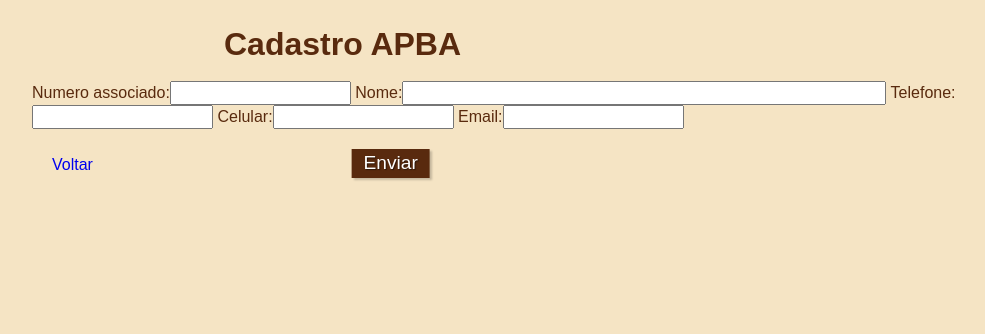
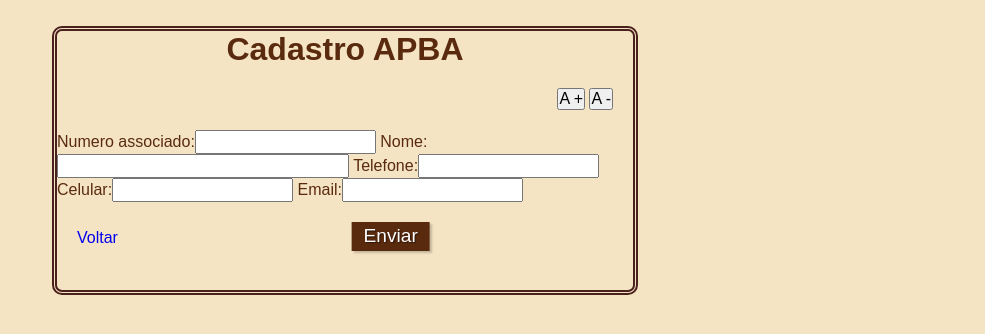
Before and after one commit to ProjInteg/blog_v2_belasartes, a Django app: page /modelform in a window 1280 px wide. Shown: the top 334 px of the page, without its empty margins (288-1273 px from the left). Run offline with Django 3.2, Linux system fonts and the light colour scheme; some libraries are stand-ins or nearby versions.

Commit message:
Acessibilidade
Adicionado acessibilidade, aumento e diminuição de fonte.

```diff
--- a/blog/static/css/form_estilo.css
+++ b/blog/static/css/form_estilo.css
@@ -8,7 +8,7 @@
 #titulo {
     font-family: sans-serif;
     color: #592A0E;
-    margin-left: 20%;
+    text-align: center;
 }
 
 p {
@@ -27,6 +27,23 @@ body{
     margin-top: 2%;
     justify-content: center;
 
+}
+
+.borda {
+    height: 90%;
+    width: 60%;
+    margin-left: 20px;
+    border: 5px;
+    border-color:rgba(51, 5, 5, 0.877);
+    border-radius: 10px;
+    border-style: double;
+
+button {
+    font-size: 16px;
+}
+
+#btn-container {
+    text-align: end;
 }
 
 a:link, a:visited, a:active {
--- /dev/null
+++ b/blog/static/js/fonte.js
@@ -0,0 +1,17 @@
+    window.onload = function() {
+			var elementBody = document.querySelector('body');
+			var elementBtnIncreaseFont = document.getElementById('increase-font');
+			var elementBtnDecreaseFont = document.getElementById('decrease-font');
+			var fontSize = 100;
+			var increaseDecrease = 10;
+
+			elementBtnIncreaseFont.addEventListener('click', function(event) {
+				fontSize = fontSize + increaseDecrease;
+				elementBody.style.fontSize = fontSize + '%';
+			});
+
+			elementBtnDecreaseFont.addEventListener('click', function(event) {
+				fontSize = fontSize - increaseDecrease;
+				elementBody.style.fontSize = fontSize + '%';
+			});
+            }
--- a/blog/templates/blog/curso.html
+++ b/blog/templates/blog/curso.html
@@ -16,6 +16,10 @@
             </div>
         <div class="cabecalho">
             <h1> Cursos APBA </h1>
+            <div id="btn-container">
+                <button name="increase-font" id="increase-font" title="Aumentar fonte">A +</button>
+                <button name="decrease-font" id="decrease-font" title="Diminuir fonte">A -</button>
+            </div>
         </div>
 
         <div id="aula" >
@@ -41,7 +45,7 @@
             <p><a href="{% url 'post_list' %}" rel="prev">Voltar</a></p>
         </div>
     </div>
-
+    <script src="{% static 'js/fonte.js' %}"></script>
 
 </body>
 </html>
--- a/blog/templates/blog/formulario.html
+++ b/blog/templates/blog/formulario.html
@@ -13,9 +13,12 @@
     </head>
 
     <body>
-
-        <h1 id="titulo">Cadastro APBA</h1>
-            <br>
+        <div class="borda">
+            <h1 id="titulo">Cadastro APBA</h1>
+            <div id="btn-container">
+                <button name="increase-font" id="increase-font" title="Aumentar fonte">A +</button>
+                <button name="decrease-font" id="decrease-font" title="Diminuir fonte">A -</button>
+            </div>
 
         <form action=" " method="post">
             {% csrf_token %}
@@ -31,7 +34,8 @@
         <script src="{% static 'js/jquery-3.6.0.min.js' %}"> </script>
         <script src="{% static 'js/jquery.mask.min.js' %}"></script>
         <script src="{% static 'js/mascara.js' %}"></script>
-
+        <script src="{% static 'js/fonte.js' %}"></script>
+        </div>
     </body>
 
 </html>
```
Also changed, not shown: blog/static/css/blog_estilo.css (+18 -7 lines), blog/templates/blog/post_list.html (+7 -2 lines).
